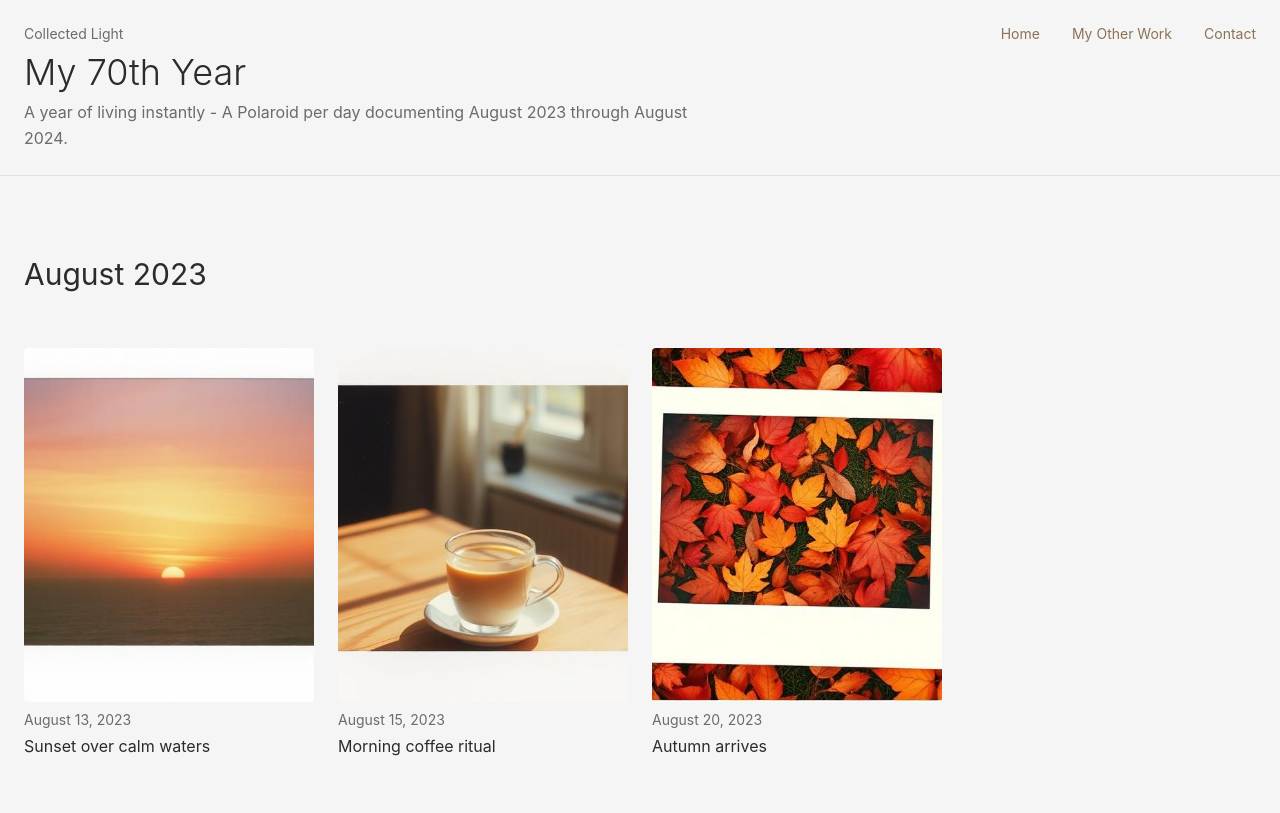
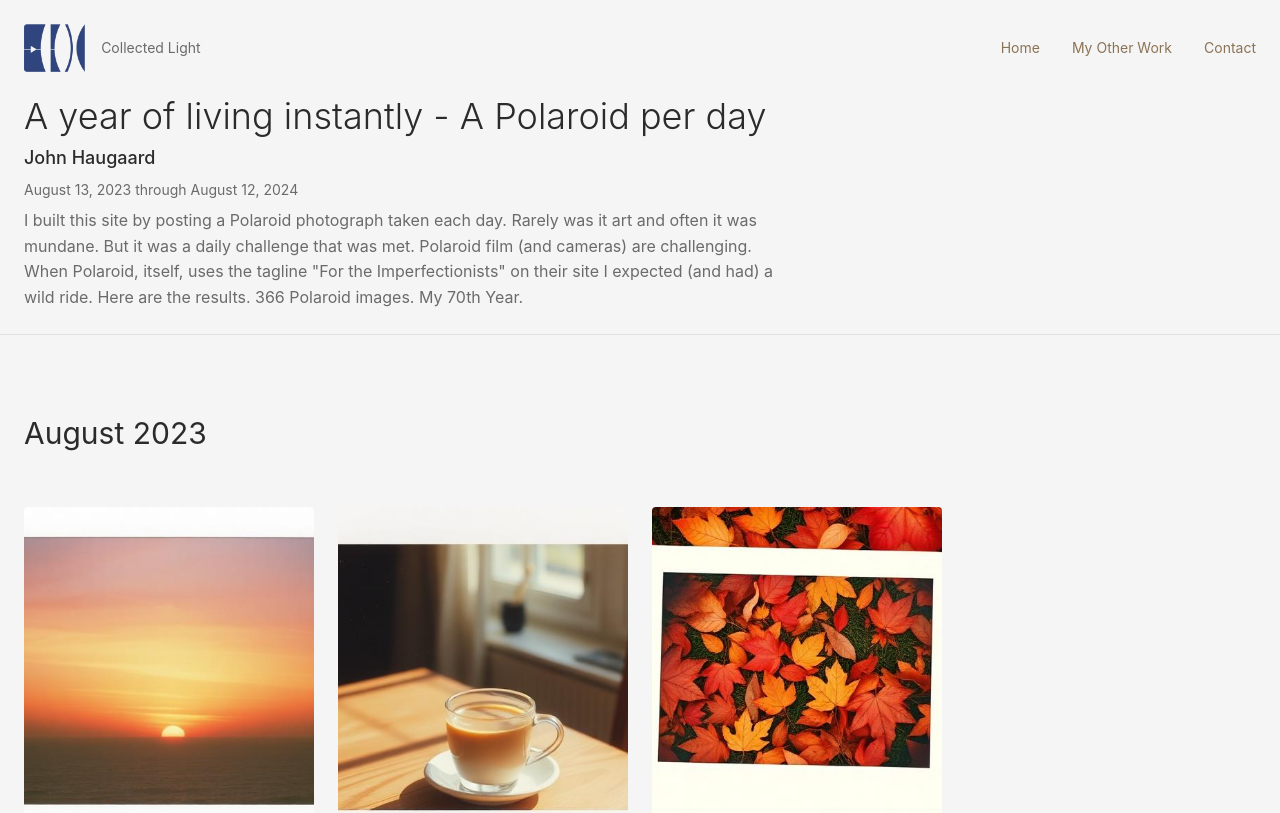
Before and after one commit to JHaugaard/seventy-spark-revive, a React (Vite) app: page / in a window 1280 px wide. Shown: the top 813 px of the page. Built offline with nearby package versions, Linux system fonts and the light colour scheme; the HTML template or start-up script is replaced by a standard one.

Commit message:
Add logo and header text

```diff
--- a/src/components/gallery/Header.tsx
+++ b/src/components/gallery/Header.tsx
@@ -1,11 +1,19 @@
 import { Link } from "react-router-dom";
+import logo from "@/assets/collected-light-logo.png";
 
 const Header = () => {
   return (
     <header className="sticky top-0 bg-background/95 backdrop-blur-sm z-50 border-b border-border">
       <div className="max-w-[1400px] mx-auto px-6 py-6">
-        <div className="flex justify-between items-center mb-2">
-          <div className="text-sm text-muted-foreground">Collected Light</div>
+        <div className="flex justify-between items-center mb-6">
+          <div className="flex items-center gap-4">
+            <img
+              src={logo}
+              alt="Collected Light"
+              className="h-12 w-auto"
+            />
+            <div className="text-sm text-muted-foreground">Collected Light</div>
+          </div>
           <nav className="flex gap-8">
             <Link
               to="/"
@@ -27,11 +35,17 @@ const Header = () => {
             </Link>
           </nav>
         </div>
-        <h1 className="text-4xl font-light text-foreground">My 70th Year</h1>
-        <p className="text-muted-foreground mt-2 max-w-2xl">
-          A year of living instantly - A Polaroid per day documenting August 2023
-          through August 2024.
-        </p>
+        <div className="space-y-2">
+          <h1 className="text-4xl font-light text-foreground">A year of living instantly - A Polaroid per day</h1>
+          <p className="text-lg font-medium text-foreground">John Haugaard</p>
+          <p className="text-sm text-muted-foreground">August 13, 2023 through August 12, 2024</p>
+          <p className="text-muted-foreground mt-4 max-w-3xl">
+            I built this site by posting a Polaroid photograph taken each day. Rarely was it art and often it was mundane.
+            But it was a daily challenge that was met. Polaroid film (and cameras) are challenging. When Polaroid, itself,
+            uses the tagline "For the Imperfectionists" on their site I expected (and had) a wild ride. Here are the results.
+            366 Polaroid images. My 70th Year.
+          </p>
+        </div>
       </div>
     </header>
   );
```
Also changed, not shown: src/assets/collected-light-logo.png (added).
